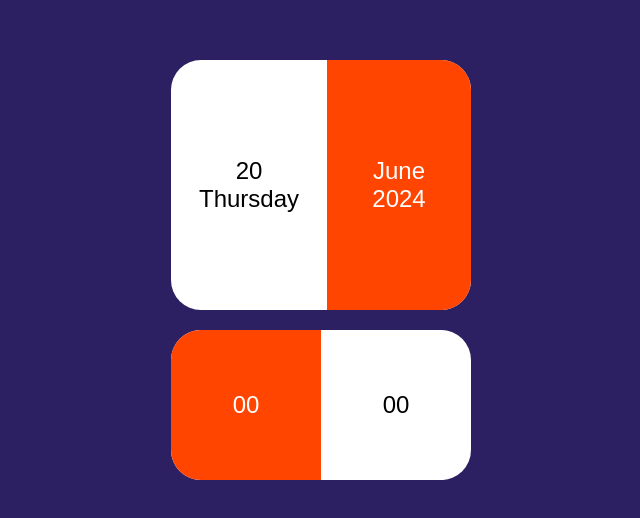
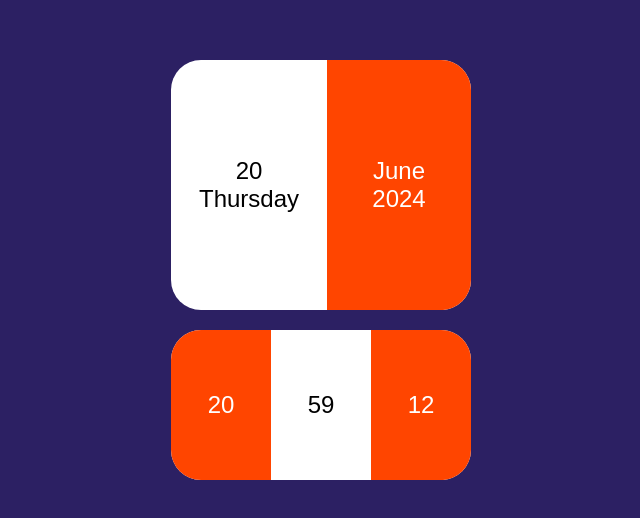
Before and after one commit to palesamapeka/palesamapeka.github.io, a plain HTML site: page projects/calendar-web-app/calendar-web-app.html in a window 1280 px wide. Shown: the part 130-648 px from the top of the page, without its empty margins (319-959 px from the left). Drawn offline with Linux system fonts and the light colour scheme.

Commit message:
added the clock

```diff
--- a/projects/calendar-web-app/calendar-web-app.html
+++ b/projects/calendar-web-app/calendar-web-app.html
@@ -9,7 +9,7 @@
 </head>
 
 <body>
-    <div class="hero">
+    <div class="hero" id="hero">
         <div class="calendar">
             <div class="left">
                 <p id="day">01</p>
@@ -24,8 +24,11 @@
             <div class="clock-left">
                 <p id="hour">00</p>
             </div>
+            <div class="clock-middle">
+                <p id="minutes">00</p>
+            </div>
             <div class="clock-right">
-                <p id="minutes">00</p>
+                <p id="seconds">00</p>
             </div>
         </div>
     </div>
--- a/projects/calendar-web-app/calendar.css
+++ b/projects/calendar-web-app/calendar.css
@@ -37,7 +37,7 @@
     font-size: 24px;
 }
 
-.clock-left, .clock-right{
+.clock-left, .clock-right, .clock-middle{
     width: 50%;
     height: 100%;
     display: flex;
@@ -51,6 +51,12 @@
     background: orangered;
     border-top-left-radius: 30px;
     border-bottom-left-radius: 30px;
+    color: #fff;
+}
+.clock-right{
+    background: orangered;
+    border-top-right-radius: 30px;
+    border-bottom-right-radius: 30px;
     color: #fff;
 }
 
--- a/projects/calendar-web-app/calendar.js
+++ b/projects/calendar-web-app/calendar.js
@@ -2,13 +2,21 @@ const day = document.getElementById("day");
 const weekDay = document.getElementById("week-day");
 const month = document.getElementById("month");
 const year = document.getElementById("year");
+const hero = document.getElementById("hero")
 
-let date = new Date();
+const hour = document.getElementById("hour");
+const minutes = document.getElementById("minutes");
+const seconds = document.getElementById("seconds");
 
-day.innerHTML = date.getDate();
-weekDay.innerHTML = getDayName();
-month.innerHTML = getMonthName();
-year.innerHTML = date.getFullYear();
+function updateDate() {
+  let date = new Date();
+  day.innerHTML = date.getDate();
+  weekDay.innerHTML = getDayName();
+  month.innerHTML = getMonthName();
+  year.innerHTML = date.getFullYear();
+}
+
+updateDate();
 
 function getDayName() {
   let weekday = [
@@ -39,3 +47,17 @@ function getMonthName() {
   ];
   return months[new Date().getMonth()];
 }
+
+function updateTime() {
+  let date = new Date();
+  hour.innerHTML = String(date.getHours()).padStart(2, "0");
+  minutes.innerHTML = String(date.getMinutes()).padStart(2, "0");
+  seconds.innerHTML = String(date.getSeconds()).padStart(2, "0");
+}
+
+setInterval(updateTime, 1000);
+updateTime();
+
+/**
+ * Use the setInterval to dynamically update the UI with something cool, I don't know what yet.
+ */
```
